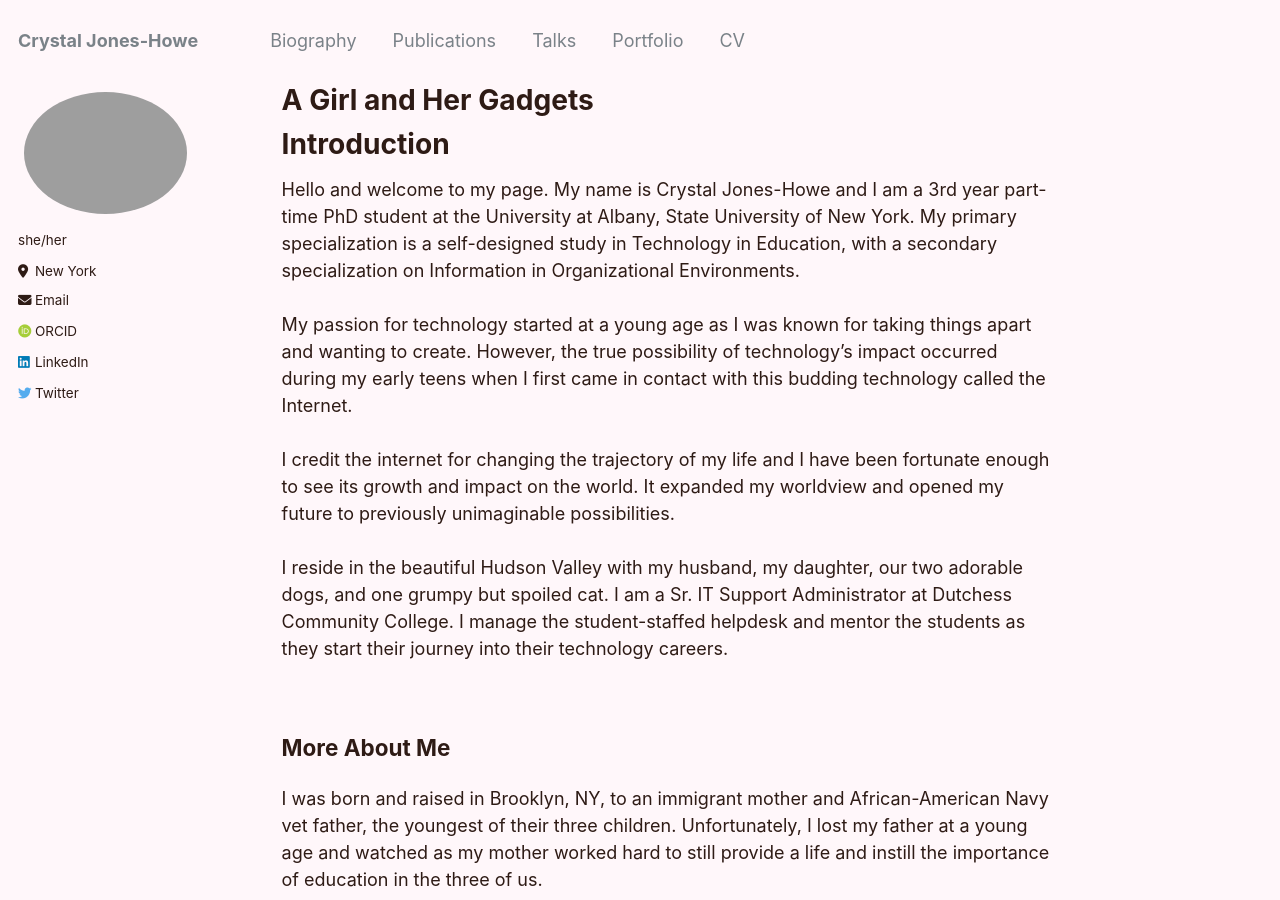
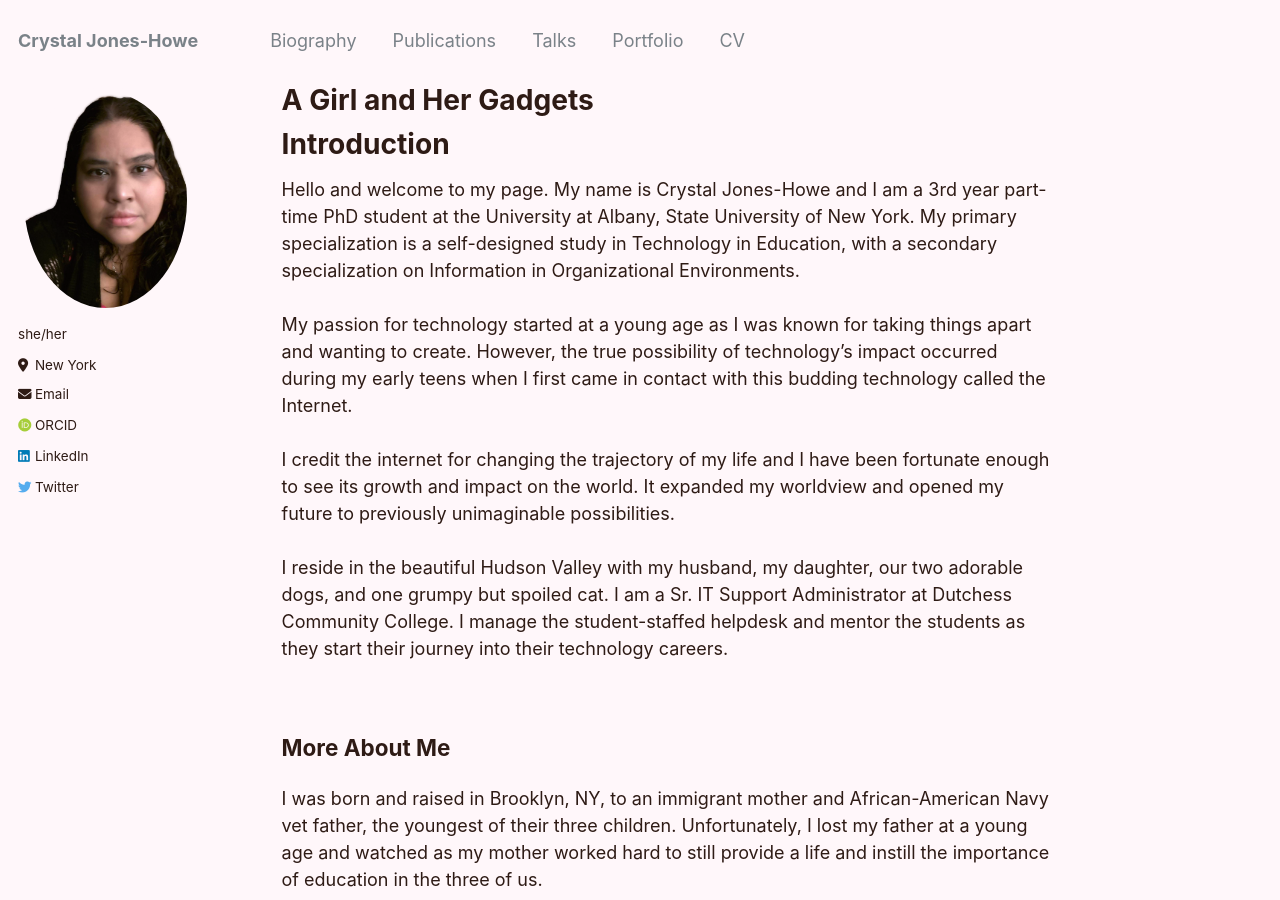
Before and after one commit to cjoneshowe/cjoneshowe.github.io, a Jekyll site: the page built from _pages/about.md, in a window 1280 px wide and 900 px high. Built offline with Jekyll 4.4.1, drawn with Linux system fonts in a browser that asks for light colours; some web fonts are replaced.

Commit message:
Update _config.yml
Putting the picture back

```diff
--- a/_config.yml
+++ b/_config.yml
@@ -21,13 +21,13 @@ repository               : "academicpages/academicpages.github.io"
 #               Additional customization can be done by editing /_includes/author-profile.html
 author:
   # Biographic information
-  avatar           : "profile1.png"
+  avatar           : "profile.png"
   name             : #"Who Am I?"
   pronouns         : "she/her"
   bio              : #"Crystal Jones-Howe is a Ph.D. student at the University at Albany, State University of New York. She is interested in understanding how gamification impacts the adoption of cybersecurity practices among underrepresented students in higher education and what are the most effective strategies for promoting cybersecurity awareness and behavior change among those students."
   location         : "New York"
   employer         : #"SUNY at Albany"
-  uri              : #"https://cjoneshowe.com/"
+  uri              : #"https://www.cjoneshowe.com/"
   email            : "cjones-howe@albany.edu"
 
   # Academic websites
```
